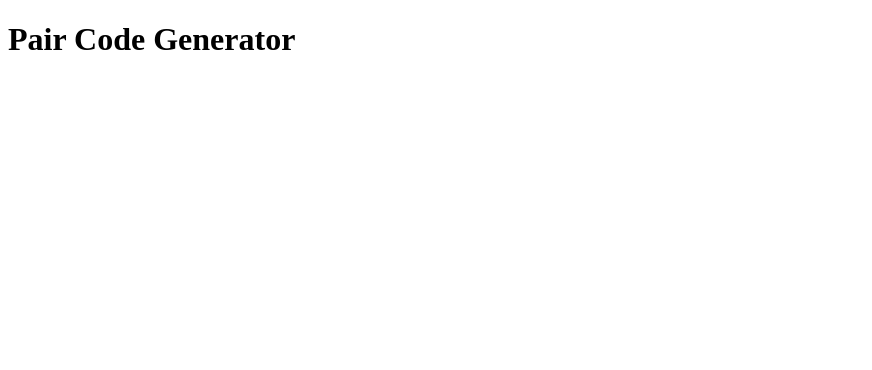
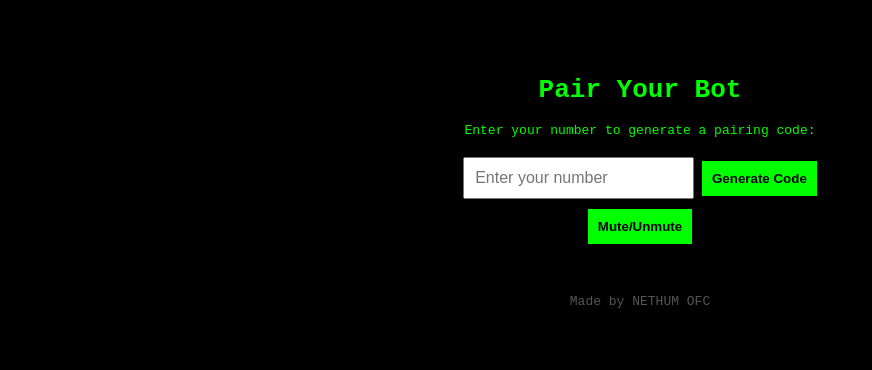
Before and after one commit to UNIVERS-gif/UNI-MD-paie-site, a plain HTML site: page index.html in a window 1280 px wide. Shown: the whole page, without its empty margins (0-872 px from the left). Drawn offline with Linux system fonts and the light colour scheme.

Commit message:
Add files via upload

```diff
--- a/index.html
+++ b/index.html
@@ -1 +1,26 @@
-<!DOCTYPE html><html><head><title>NETHUM OFC Pair Site</title></head><body><h1>Pair Code Generator</h1></body></html>
+
+<!DOCTYPE html>
+<html lang="en">
+<head>
+  <meta charset="UTF-8" />
+  <meta name="viewport" content="width=device-width, initial-scale=1.0"/>
+  <title>NETHUM OFC PAIR SITE</title>
+  <link rel="stylesheet" href="style.css" />
+</head>
+<body>
+  <div class="container">
+    <h1>Pair Your Bot</h1>
+    <p>Enter your number to generate a pairing code:</p>
+    <input type="text" id="number" placeholder="Enter your number" />
+    <button onclick="generateCode()">Generate Code</button>
+    <div id="result"></div>
+    <button id="copyBtn" onclick="copyCode()" style="display:none;">Copy Code</button>
+  </div>
+  <audio autoplay loop id="bg-audio">
+    <source src="sound.mp3" type="audio/mpeg">
+  </audio>
+  <button onclick="toggleAudio()">Mute/Unmute</button>
+  <footer>Made by NETHUM OFC</footer>
+  <script src="script.js"></script>
+</body>
+</html>
--- a/script.js
+++ b/script.js
@@ -1 +1,18 @@
-console.log('NETHUM OFC Pair Site Loaded');
+
+function generateCode() {
+  const number = document.getElementById('number').value;
+  if (!number) return alert("Please enter a number.");
+  const code = btoa(number + Date.now());
+  document.getElementById('result').innerText = "Pairing Code: " + code;
+  document.getElementById('copyBtn').style.display = 'inline-block';
+}
+function copyCode() {
+  const text = document.getElementById('result').innerText.split(": ")[1];
+  navigator.clipboard.writeText(text).then(() => {
+    alert("Code copied to clipboard!");
+  });
+}
+function toggleAudio() {
+  const audio = document.getElementById("bg-audio");
+  audio.muted = !audio.muted;
+}
--- a/style.css
+++ b/style.css
@@ -1 +1,24 @@
-body { background-color: #000; color: #0f0; font-family: monospace; }
+
+body {
+  background-color: #000;
+  color: #0f0;
+  font-family: monospace;
+  text-align: center;
+  padding: 50px;
+}
+input {
+  padding: 10px;
+  font-size: 16px;
+}
+button {
+  padding: 10px;
+  margin-top: 10px;
+  background: #0f0;
+  border: none;
+  color: #000;
+  font-weight: bold;
+}
+footer {
+  margin-top: 50px;
+  color: #555;
+}
```
Also changed, not shown: 1 other file.
